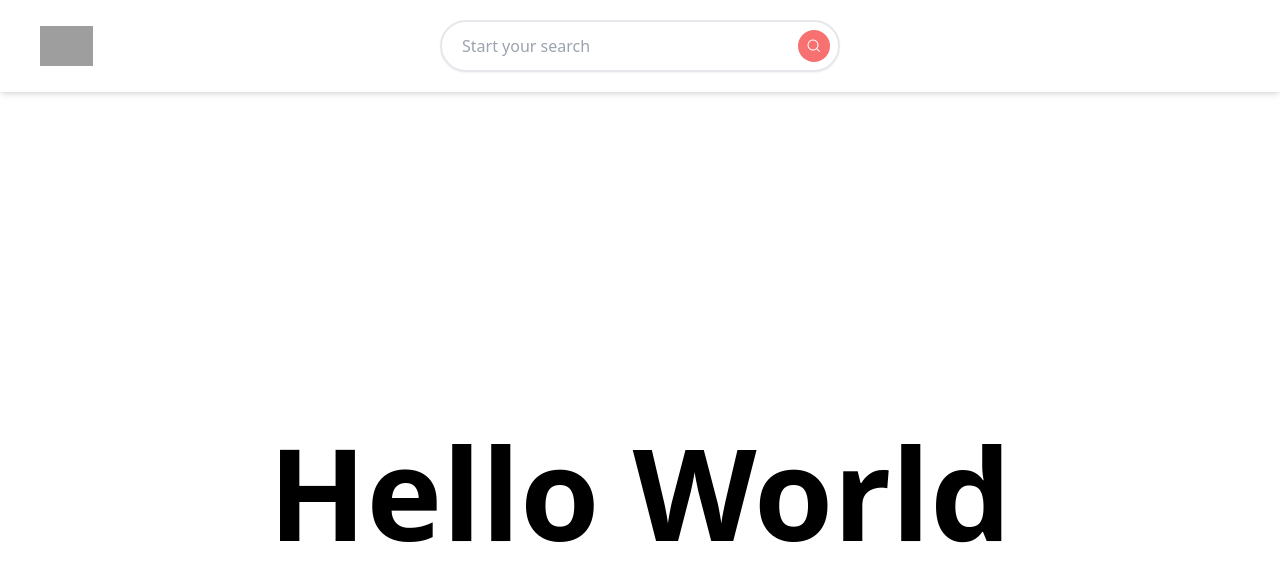
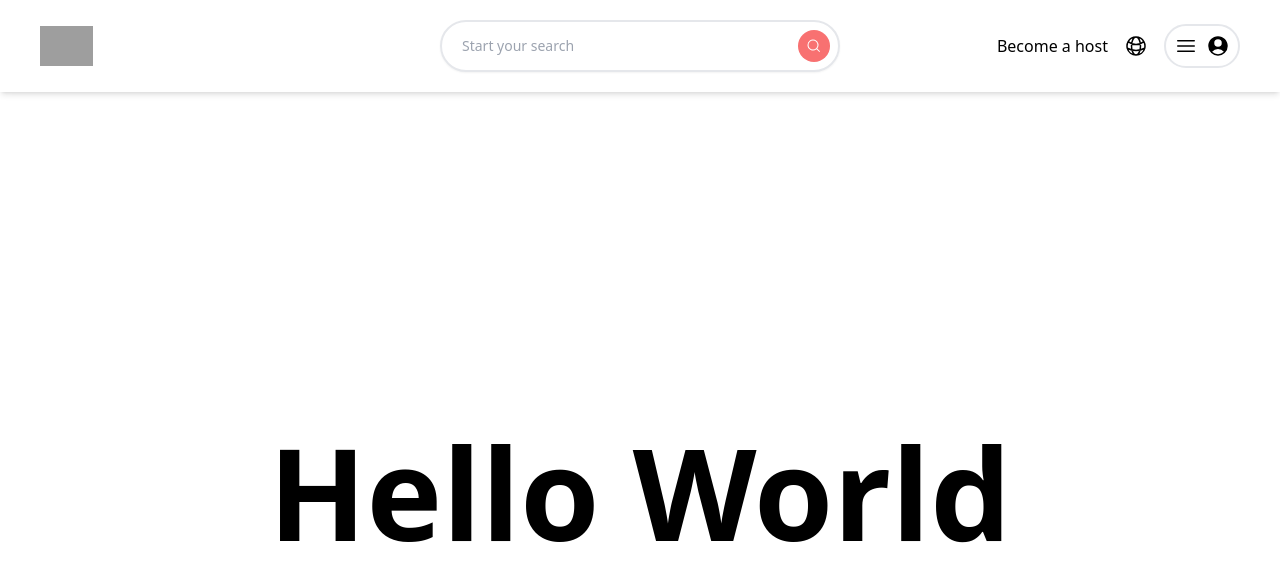
Before and after one commit to chanwoo00106/airana, a Next.js app: page / in a window 1280 px wide. Shown: the top 582 px of the page. Built offline with nearby package versions, Linux system fonts and the light colour scheme; grey boxes are pictures that could not be loaded.

Commit message:
Add header done

```diff
--- a/components/Header.tsx
+++ b/components/Header.tsx
@@ -1,5 +1,8 @@
 import Image from 'next/image'
 import SearchIcon from '@svg/SearchIcon'
+import GlobalAltIcon from '@svg/GlobalAltIcon'
+import UserCircleIcon from '@svg/UserCircleIcon'
+import MenuIcon from '@svg/MenuIcon'
 
 const Header = () => {
   return (
@@ -18,12 +21,19 @@ const Header = () => {
         <input
           type="text"
           placeholder="Start your search"
-          className="pl-5 bg-transparent outline-none flex-grow"
+          className="pl-5 bg-transparent outline-none flex-grow text-sm text-gray-600 placeholderplaceholder-gray-400"
         />
         <SearchIcon className="h-8 bg-red-400 text-white rounded-full p-2 cursor-pointer hidden md:inline-flex mx-2" />
       </div>
 
-      <div></div>
+      <div className="flex space-x-4 justify-end text-gray items-center">
+        <p className="hidden md:inline cursor-pointer">Become a host</p>
+        <GlobalAltIcon className="h-6 cursor-pointer" />
+        <div className="flex items-center space-x-2 border-2 p-2 rounded-full">
+          <MenuIcon className="h-6" />
+          <UserCircleIcon className="h-6" />
+        </div>
+      </div>
     </header>
   )
 }
--- /dev/null
+++ b/svg/GlobalAltIcon.tsx
@@ -0,0 +1,23 @@
+import { ClassNameProps } from '@types'
+import { NextPage } from 'next'
+
+const GlobalAltIcon: NextPage<ClassNameProps> = ({ className }) => {
+  return (
+    <svg
+      xmlns="http://www.w3.org/2000/svg"
+      fill="none"
+      viewBox="0 0 24 24"
+      strokeWidth={1.5}
+      stroke="currentColor"
+      className={className}
+    >
+      <path
+        strokeLinecap="round"
+        strokeLinejoin="round"
+        d="M12 21a9.004 9.004 0 008.716-6.747M12 21a9.004 9.004 0 01-8.716-6.747M12 21c2.485 0 4.5-4.03 4.5-9S14.485 3 12 3m0 18c-2.485 0-4.5-4.03-4.5-9S9.515 3 12 3m0 0a8.997 8.997 0 017.843 4.582M12 3a8.997 8.997 0 00-7.843 4.582m15.686 0A11.953 11.953 0 0112 10.5c-2.998 0-5.74-1.1-7.843-2.918m15.686 0A8.959 8.959 0 0121 12c0 .778-.099 1.533-.284 2.253m0 0A17.919 17.919 0 0112 16.5c-3.162 0-6.133-.815-8.716-2.247m0 0A9.015 9.015 0 013 12c0-1.605.42-3.113 1.157-4.418"
+      />
+    </svg>
+  )
+}
+
+export default GlobalAltIcon
--- /dev/null
+++ b/svg/MenuIcon.tsx
@@ -0,0 +1,23 @@
+import { ClassNameProps } from '@types'
+import { NextPage } from 'next'
+
+const MenuIcon: NextPage<ClassNameProps> = ({ className }) => {
+  return (
+    <svg
+      xmlns="http://www.w3.org/2000/svg"
+      fill="none"
+      viewBox="0 0 24 24"
+      strokeWidth={1.5}
+      stroke="currentColor"
+      className={className}
+    >
+      <path
+        strokeLinecap="round"
+        strokeLinejoin="round"
+        d="M3.75 6.75h16.5M3.75 12h16.5m-16.5 5.25h16.5"
+      />
+    </svg>
+  )
+}
+
+export default MenuIcon
--- /dev/null
+++ b/svg/UserCircleIcon.tsx
@@ -0,0 +1,21 @@
+import { NextPage } from 'next'
+import { ClassNameProps } from '@types'
+
+const UserCircleIcon: NextPage<ClassNameProps> = ({ className }) => {
+  return (
+    <svg
+      xmlns="http://www.w3.org/2000/svg"
+      viewBox="0 0 24 24"
+      fill="currentColor"
+      className={className}
+    >
+      <path
+        fillRule="evenodd"
+        d="M18.685 19.097A9.723 9.723 0 0021.75 12c0-5.385-4.365-9.75-9.75-9.75S2.25 6.615 2.25 12a9.723 9.723 0 003.065 7.097A9.716 9.716 0 0012 21.75a9.716 9.716 0 006.685-2.653zm-12.54-1.285A7.486 7.486 0 0112 15a7.486 7.486 0 015.855 2.812A8.224 8.224 0 0112 20.25a8.224 8.224 0 01-5.855-2.438zM15.75 9a3.75 3.75 0 11-7.5 0 3.75 3.75 0 017.5 0z"
+        clipRule="evenodd"
+      />
+    </svg>
+  )
+}
+
+export default UserCircleIcon
--- a/tsconfig.json
+++ b/tsconfig.json
@@ -25,6 +25,9 @@
       ],
       "@svg/*": [
         "./svg/*"
+      ],
+      "@types": [
+        "./types"
       ]
     }
   },
--- /dev/null
+++ b/types/ClassNameProps.ts
@@ -0,0 +1,5 @@
+interface ClassNameProps {
+  className?: string
+}
+
+export default ClassNameProps
--- /dev/null
+++ b/types/index.ts
@@ -0,0 +1 @@
+export type { default as ClassNameProps } from './ClassNameProps'
```
Also changed, not shown: svg/SearchIcon.tsx (+2 -5 lines).
